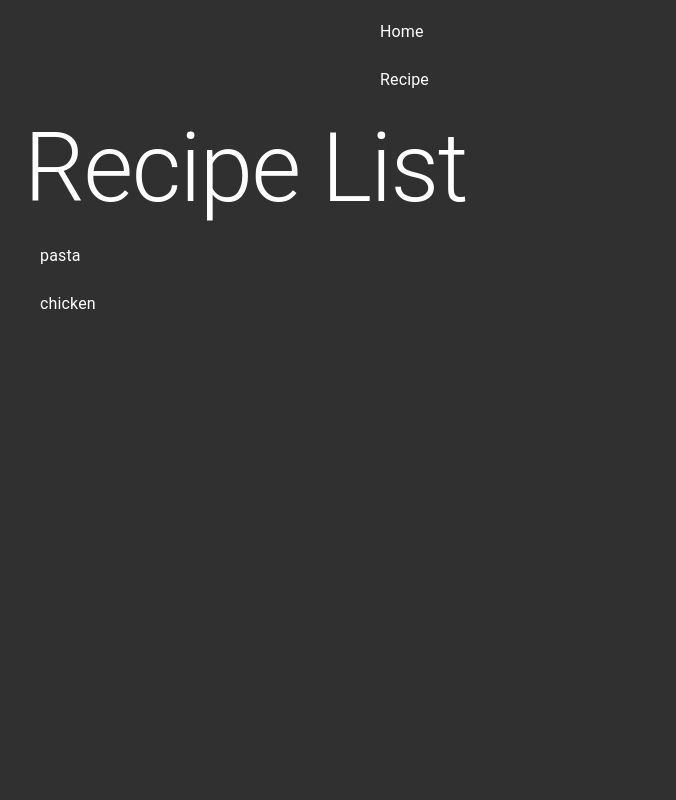
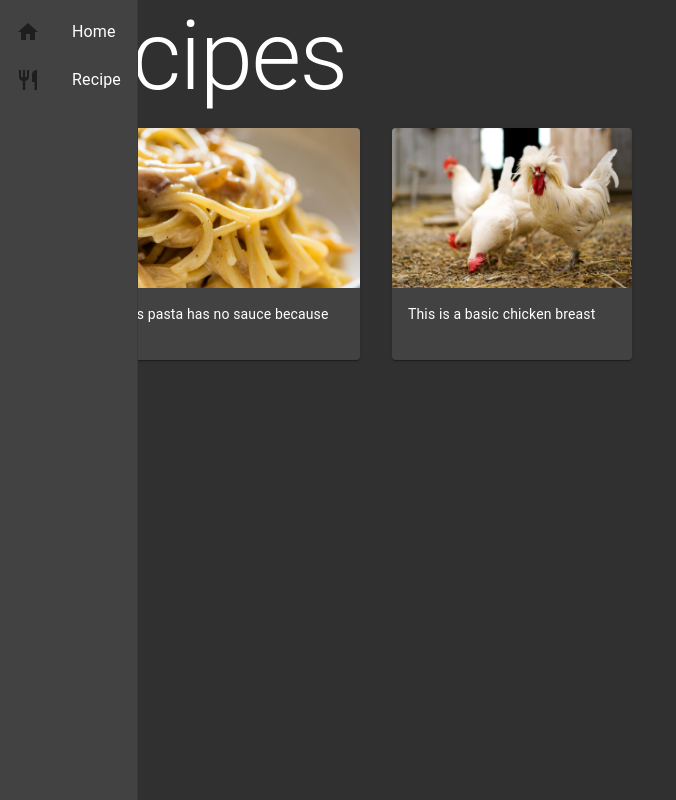
Before and after one commit to samuwen/didactic-octo-giggle, a React (Create React App) app: page /recipes in a window 1280 px wide. Shown: the whole page, without its empty margins (0-676 px from the left). Built offline with nearby package versions, Linux system fonts and the light colour scheme.

Commit message:
added drawer for navigation. changed cards to work on a grid system

```diff
--- a/package.json
+++ b/package.json
@@ -9,6 +9,7 @@
     "@testing-library/react": "^9.5.0",
     "@testing-library/user-event": "^7.2.1",
     "@types/jest": "^24.9.1",
+    "@types/lodash": "^4.14.157",
     "@types/node": "^12.12.47",
     "@types/react": "^16.9.41",
     "@types/react-dom": "^16.9.8",
--- a/src/App.tsx
+++ b/src/App.tsx
@@ -1,6 +1,8 @@
 import React from "react";
 import ReactRouter from "./Routes";
-import { Container, CssBaseline, List } from "@material-ui/core";
+import { Container, CssBaseline, Drawer, List } from "@material-ui/core";
+import HomeIcon from "@material-ui/icons/Home";
+import RestaurantIcon from "@material-ui/icons/Restaurant";
 import { createMuiTheme, ThemeProvider } from "@material-ui/core/styles";
 import ListItemLink from "./components/ListItemLink";
 
@@ -10,13 +12,20 @@ const App = () => {
       type: "dark",
     },
   });
+
   return (
     <>
       <Container maxWidth="sm">
-        <List component="nav">
-          <ListItemLink primary="Home" to="/" />
-          <ListItemLink primary="Recipe" to="/recipes" />
-        </List>
+        <Drawer variant="permanent">
+          <List component="nav">
+            <ListItemLink primary="Home" to="/" icon={HomeIcon} />
+            <ListItemLink
+              primary="Recipe"
+              to="/recipes"
+              icon={RestaurantIcon}
+            />
+          </List>
+        </Drawer>
       </Container>
       <ThemeProvider theme={theme}>
         <CssBaseline />
--- a/src/assets/staticRecipes.ts
+++ b/src/assets/staticRecipes.ts
@@ -1,7 +1,28 @@
 import chicken from "./chicken.jpg";
 import pasta from "./pasta.jpg";
 
-const recipes = [
+export interface Recipe {
+  name: string;
+  id: number;
+  description: string;
+  directions: string[];
+  ingredients: Ingredient[];
+  image: string;
+  tags: Tag[];
+}
+
+export interface Ingredient {
+  amount: number;
+  unit: string;
+  name: string;
+}
+
+export interface Tag {
+  name: string;
+  ordinal: number;
+}
+
+const recipes: Recipe[] = [
   {
     name: "pasta",
     id: 0,
--- a/src/components/ListItemLink.tsx
+++ b/src/components/ListItemLink.tsx
@@ -1,9 +1,10 @@
 import React, { useMemo } from "react";
 import { Link } from "react-router-dom";
-import { ListItem, ListItemText } from "@material-ui/core";
+import { ListItem, ListItemIcon, ListItemText } from "@material-ui/core";
 
 const ListItemLink = (props: ListItemProps) => {
-  const { primary, to } = props;
+  const { primary, to, icon } = props;
+  const IconImage = icon;
 
   const CustomLink = useMemo(
     () => React.forwardRef((linkProps, _) => <Link to={to} {...linkProps} />),
@@ -13,6 +14,9 @@ const ListItemLink = (props: ListItemProps) => {
   return (
     <li>
       <ListItem button component={CustomLink}>
+        <ListItemIcon>
+          <IconImage />
+        </ListItemIcon>
         <ListItemText primary={primary} />
       </ListItem>
     </li>
--- /dev/null
+++ b/src/components/RecipeCard.tsx
@@ -0,0 +1,45 @@
+import React from "react";
+import {
+  Card,
+  CardActionArea,
+  CardContent,
+  CardMedia,
+  Typography,
+} from "@material-ui/core";
+import _ from "lodash";
+import { makeStyles } from "@material-ui/core/styles";
+import { Recipe } from "../assets/staticRecipes";
+import { Link } from "react-router-dom";
+
+const useStyles = makeStyles({
+  card: {
+    maxWidth: "20rem",
+    margin: "1rem",
+  },
+  cardImage: {
+    maxHeight: "10rem",
+  },
+});
+
+const RecipeCard = (props: { recipe: Recipe }) => {
+  const recipe = props.recipe;
+  const classes = useStyles();
+
+  return (
+    <Card className={classes.card}>
+      <CardActionArea component={Link} to={`/recipe/${recipe.id}`}>
+        <CardMedia
+          className={classes.cardImage}
+          component="img"
+          image={recipe.image}
+          title={recipe.name}
+        />
+        <CardContent>
+          <Typography variant="body2">{recipe.description}</Typography>
+        </CardContent>
+      </CardActionArea>
+    </Card>
+  );
+};
+
+export default RecipeCard;
--- a/src/screens/RecipeList.tsx
+++ b/src/screens/RecipeList.tsx
@@ -1,25 +1,19 @@
 import React from "react";
-import { Container, List, Typography } from "@material-ui/core";
-import ListItemLink from "../components/ListItemLink";
+import { Container, Grid, Typography } from "@material-ui/core";
+import RecipeCard from "../components/RecipeCard";
 import recipes from "../assets/staticRecipes";
 
 const RecipeList = () => {
   return (
     <Container>
       <Typography className="primary" variant="h1">
-        Recipe List
+        Recipes
       </Typography>
-      <List>
-        {recipes.map((r) => {
-          return (
-            <ListItemLink
-              key={r.name}
-              primary={r.name}
-              to={`/recipe/${r.id}`}
-            />
-          );
-        })}
-      </List>
+      <Grid container>
+        {recipes.map((r) => (
+          <RecipeCard recipe={r} />
+        ))}
+      </Grid>
     </Container>
   );
 };
```
Also changed, not shown: 1 other file (tests, documents, lock files or other folders).
